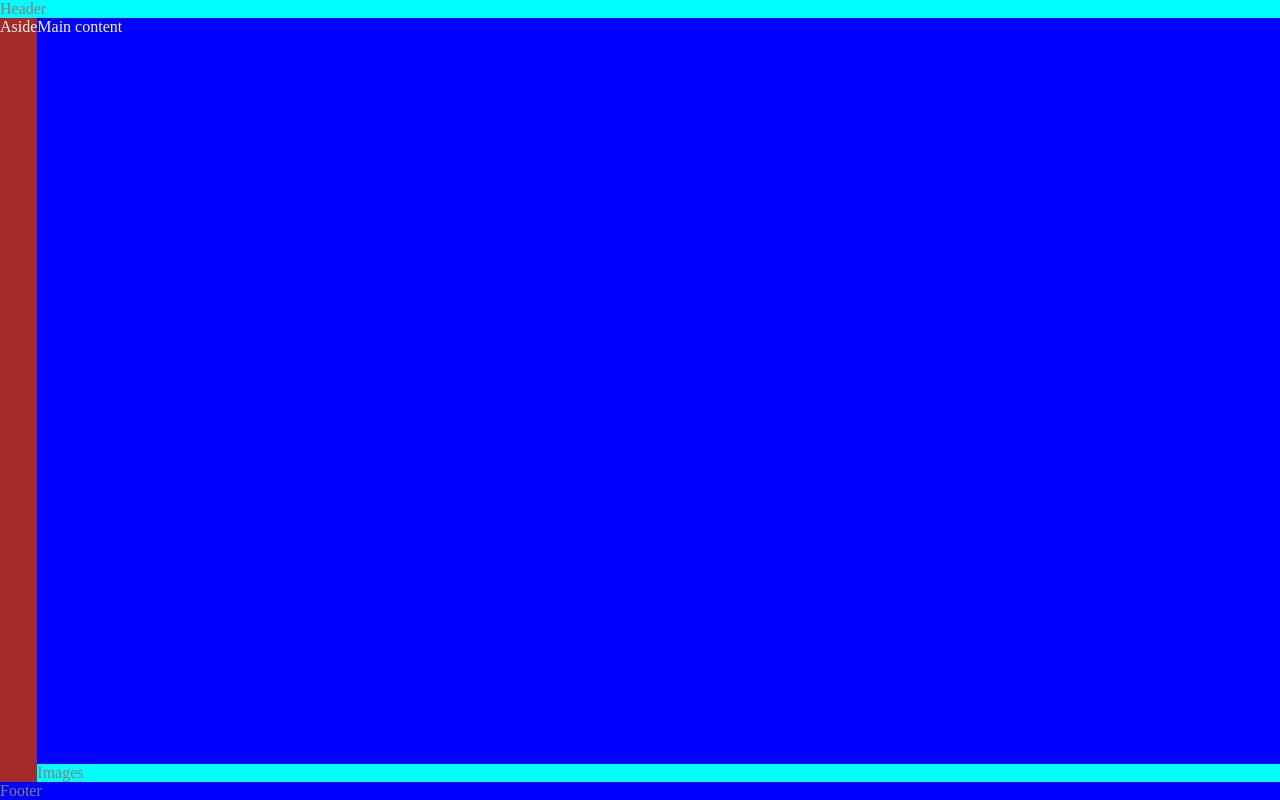
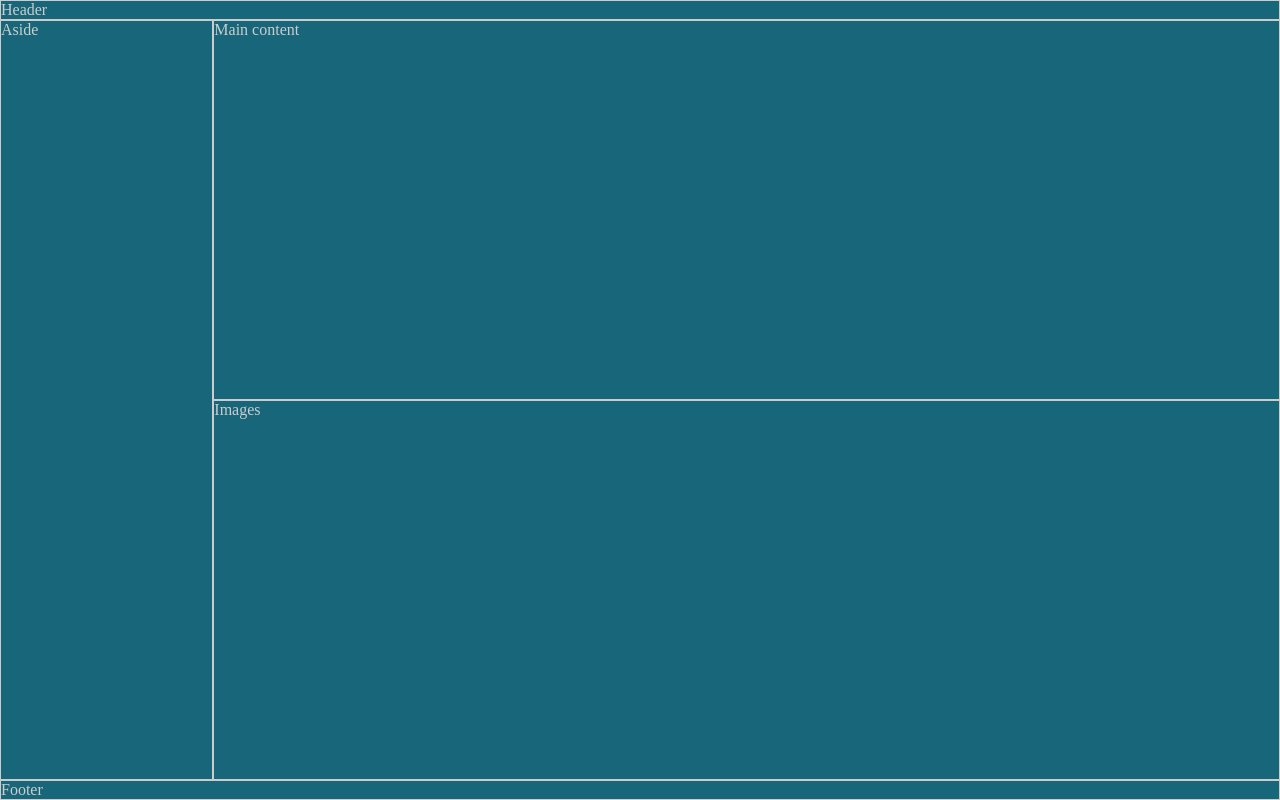
Before and after one commit to friasmariano/CSS-Grid, a plain HTML site: page MySample/index.html in a window 1280 px wide. Drawn offline with Linux system fonts and the light colour scheme.

Commit message:
Layout update

```diff
--- a/MySample/css/basics.css
+++ b/MySample/css/basics.css
@@ -0,0 +1,3 @@
+html, body {
+    height: 100%;
+}
--- a/MySample/css/grid.css
+++ b/MySample/css/grid.css
@@ -1,43 +1,79 @@
 body {
+    margin: 0;
     display: grid;
-    grid-template-columns: auto 1fr;
-    grid-template-rows: auto 1fr;
-    height: 100vh;
-    margin: 0px;
+    grid: auto-flow min-content / repeat(12, 1fr);
+    /* grid-gap: 5px; */
 
     grid-template-areas:
         "header header header"
         "aside content content"
         "aside section section"
         "footer footer footer";
+
+    grid-template-rows: auto 1fr 1fr auto;
 }
 
 header {
     grid-area: header;
-    background-color: aqua;
-    color: grey;
+    background-color: #18667a;
+    color: hsl(192, 0%, 80%);
+    border: 1.5px solid hsl(192, 0%, 80%);
+
+    grid-column-start: 1;
+    grid-column-end: 13;
 }
 
 aside {
     grid-area: aside;
-    background-color: brown;
-    color: whitesmoke;
+    background-color: #18667a;
+    color: hsl(192, 0%, 80%);
+    border: 1.5px solid hsl(192, 0%, 80%);
+
+    grid-column-start: 1;
+    grid-column-end: 3;
+
+    grid-row-start: 2;
+    grid-row-end: 12;
 }
+
 
 main {
     grid-area: content;
-    background-color: blue;
-    color: whitesmoke;
+    background-color: #18667a;
+    color: hsl(192, 0%, 80%);
+    border: 1.5px solid hsl(192, 0%, 80%);
+
+    grid-column-start: 3;
+    grid-column-end: 13;
+
+    grid-row-start: 2;
+    grid-row-end: 3;
 }
+
 
 section {
     grid-area: section;
-    background-color: aqua;
-    color: grey;
+    background-color: #18667a;
+    color: hsl(192, 0%, 80%);
+    border: 1.5px solid hsl(192, 0%, 80%);
+
+    grid-column-start: 3;
+    grid-column-end: 13;
+
+    grid-row-start: 3;
+    grid-row-end: 12;
 }
 
+
 footer {
-    grid-area: footer;
-    background-color: blue;
-    color: grey;
+    grid-area: header;
+    background-color: #18667a;
+    color: hsl(192, 0%, 80%);
+    border: 1.5px solid hsl(192, 0%, 80%);
+
+    grid-column-start: 1;
+    grid-column-end: 13;
+
+    grid-row-start: 12;
+    grid-row-end: 13;
 }
```
Also changed, not shown: 1 other file.
